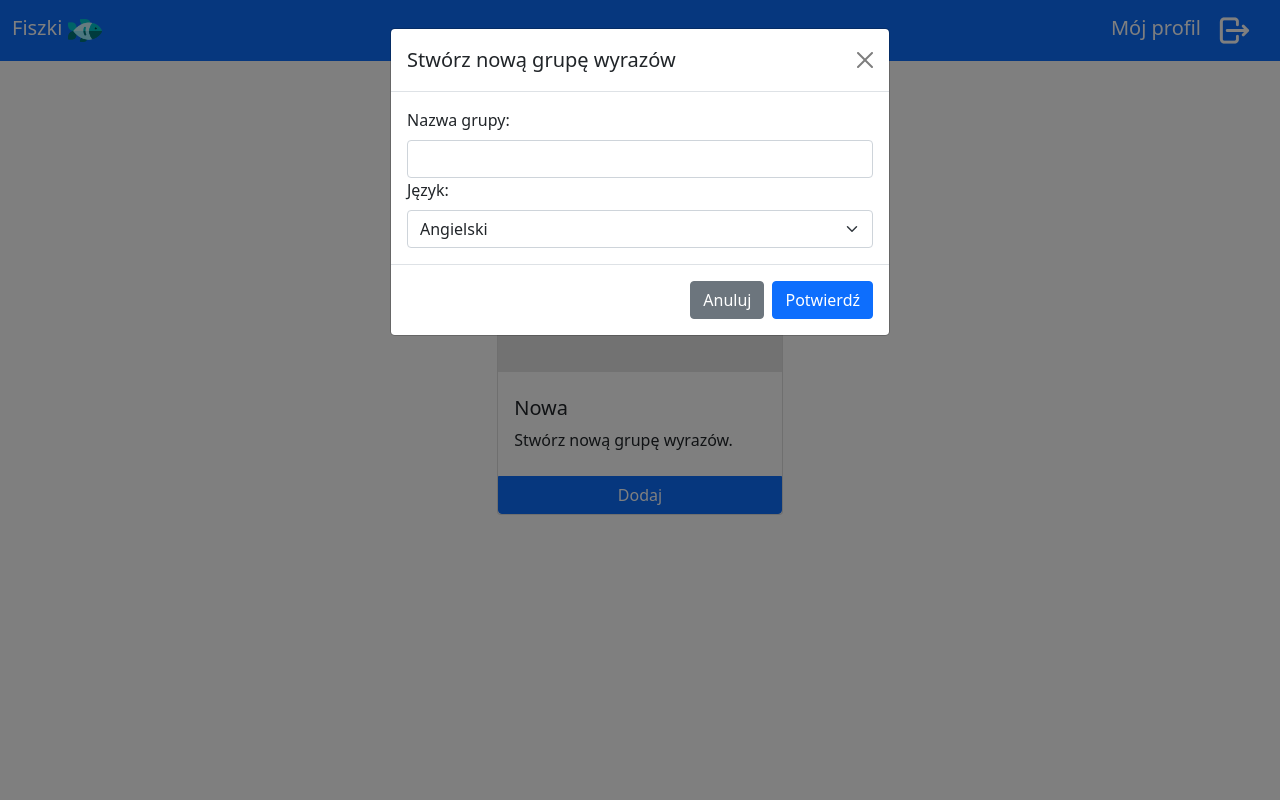
After one commit to SzymSledz/SWBO_Sledz, a Flask app: page /add_card in a window 1280 px wide, after a click on "Dodaj". The commit adds this page. Run offline with Flask 3, Linux system fonts and the light colour scheme; the visitor is signed in with stand-in values (Sample User, id 1).

Commit message:
Added new db model - groups Added functionality - adding cards groups

```diff
--- a/pjf/routes.py
+++ b/pjf/routes.py
@@ -3,7 +3,7 @@ from datetime import timedelta
 from flask_sqlalchemy import SQLAlchemy
 from pjf import app
 from pjf import db
-from pjf.models import users
+from pjf.models import users, groups
 
 @app.route("/")
 def main_page():
@@ -64,7 +64,15 @@ def user_page():
         else:
             if "login" in session:
                 login_in_session = session["login"]
-        return render_template("user.html", login=login_in_session)
+
+        user_id = users.query.filter_by(login=login_in_session).first().id
+        users_groups = groups.query.filter_by(user_id=user_id).all()
+        messages = []
+
+        for group in users_groups:
+            message = f"Nazwa: {group.name} Język: {group.lang} User: {group.user_id} Id_w_Sesji: {user_id}"
+            messages.append(message)
+        return render_template("user.html", login=login_in_session, groups=messages)
     else:
         return redirect(url_for("login_page"))
 
@@ -124,3 +132,28 @@ def sign_up_page():
             if "login" in session:  # fill login input if login is in session
                 return render_template("sign_up.html", login=session["login"], error=error)
             return render_template("sign_up.html", login="", error=error)
+
+@app.route("/add_card", methods=["GET", "POST"])
+def add_card_page():
+    if "logged_in" not in session:
+        return redirect(url_for("login_page"))
+    if request.method == "POST":
+        group_name = request.form["name"]
+        group_lang = request.form["lang"]
+        user_id = users.query.filter_by(login=session['login']).first().id # only one exists, login is unique
+
+        new_group = groups(name=group_name, lang=group_lang, user_id=user_id)
+        db.session.add(new_group)
+        db.session.commit()
+        # all_groups = groups.query.all()
+        #
+        # for group in all_groups:
+        #     flash(f"Nazwa: {group.name} Język: {group.lang} User: {group.user_id}", "info")
+        return redirect(url_for("user_page"))
+
+    else: #method == get
+        languages = ['Angielski', 'Niemiecki', 'Hiszpański', 'Francuski', 'Włoski', 'Duński',   'Turecki',
+                     'Chiński', 'Japoński', 'Holenderski', 'Portugalski', 'Czeski', 'Słowacki', 'Węgierski']
+        languages.sort()
+
+        return render_template("cards_collection.html", languages=languages)
--- /dev/null
+++ b/pjf/templates/cards_collection.html
@@ -0,0 +1,66 @@
+{% extends "base.html" %}
+{% block title %}Fiszki{% endblock %}
+{% block content %}
+
+  <div class="modal fade" id="reg-modal" tabindex="-1" aria-labelledby="modal-title" aria-hidden="true">
+    <div class="modal-dialog">
+      <div class="modal-content">
+        <div class="modal-header">
+          <h5 class="modal-title" id="modal-title">Stwórz nową grupę wyrazów</h5>
+          <button type="button" class="btn-close" data-bs-dismiss="modal" aria-label="Close"></button>
+        </div>
+          <form action="#" method="post">
+            <div class="modal-body">
+              <label for="modal-name" class="form-label">Nazwa grupy:</label>
+              <input type="text" class="form-control" id="modal-name" name="name"/>
+              <label for="modal-lang" class="form-label">Język:</label>
+                <select class="form-select" aria-label="Default select example" id="modal-lang" name="lang">
+                    {% if languages %}
+                        {% for lang in languages %}
+                          <option value={{lang}}>{{lang}}</option>
+                        {% endfor %}
+                    {% endif %}
+                </select>
+            </div>
+            <div class="modal-footer">
+              <button type="button" class="btn btn-secondary" data-bs-dismiss="modal">Anuluj</button>
+              <button type="submit" class="btn btn-primary">Potwierdź</button>
+            </div>
+          </form>
+      </div>
+    </div>
+  </div>
+
+
+
+
+<div class="row justify-content-center">
+    <div class="card col-sm p-0 m-2" style="max-width: 30%">
+        <img src="{{url_for('static', filename='images/new_cards.png')}}"/>
+      <div class="card-body p-0">
+        <div class="px-3 py-4">
+            <h5 class="card-title">Nowa</h5>
+            <p class="card-text">Stwórz nową grupę wyrazów.</p>
+        </div>
+         <button class="btn btn-primary w-100 mt-10 rounded-0 rounded-bottom" data-bs-toggle="modal" data-bs-target="#reg-modal">
+            Dodaj
+         </button>
+      </div>
+    </div>
+
+    {% if cards %}
+        {% for card in cards %}
+          <div class="card col-sm p-0 m-2" style="width: 12rem;">
+            <img src="{{url_for('static', filename='images/learning.png')}}" class="border-top border-bottom border-3 border-primary"/>
+          <div class="card-body p-0">
+            <div class="px-3 py-4">
+                <h5 class="card-title">Ćwicz</h5>
+                <p class="card-text">Wybierz lekcję ze swojej kolekcji i zacznij ćwiczenie.</p>
+            </div>
+            <a href="/add_card" class="btn btn-primary w-100 mt-10 rounded-0 rounded-bottom">Przejdź <img src="{{url_for('static', filename='images/arrow.png')}}" class="mw-100"/></a>
+          </div>
+        </div>
+        </div>
+        {% endfor %}
+    {% endif %}
+{% endblock %}
--- a/pjf/templates/index.html
+++ b/pjf/templates/index.html
@@ -1,5 +1,5 @@
 {% extends "base.html" %}
-{% block title %}Home Page{% endblock %}
+{% block title %}Fiszki{% endblock %}
 {% block content %}
 <div class="row justify-content-center">
 
@@ -12,7 +12,7 @@
             <h5 class="card-title">Ćwicz</h5>
             <p class="card-text">Wybierz lekcję ze swojej kolekcji i zacznij ćwiczenie.</p>
         </div>
-        <a href="#" class="btn btn-primary w-100 mt-10 rounded-0 rounded-bottom">Przejdź <img src="{{url_for('static', filename='images/arrow.png')}}" class="mw-100"/></a>
+        <a href="/add_card" class="btn btn-primary w-100 mt-10 rounded-0 rounded-bottom">Przejdź <img src="{{url_for('static', filename='images/arrow.png')}}" class="mw-100"/></a>
       </div>
     </div>
     <div class="card col-sm p-0 m-2" style="width: 12rem;">
--- a/pjf/templates/login.html
+++ b/pjf/templates/login.html
@@ -1,5 +1,5 @@
 {% extends "base.html" %}
-{% block title %}Login Page{% endblock %}
+{% block title %}Fiszki - logowanie{% endblock %}
 
 {% block content %}
   {% with messages  = get_flashed_messages() %}
--- a/pjf/templates/sign_up.html
+++ b/pjf/templates/sign_up.html
@@ -1,5 +1,5 @@
 {% extends "base.html" %}
-{% block title %}Sign up Page{% endblock %}
+{% block title %}Fiszki - rejestracja{% endblock %}
 {% block content %}
     <h1>Zarejestruj się</h1>
     {% with messages  = get_flashed_messages() %}
--- a/requirements.txt
+++ b/requirements.txt
@@ -1,3 +1,3 @@
+#pip install flask
 
-
-pip install flask
+#pip install SQLAlchemy
```
Also changed, not shown: pjf/models.py (+13 -1 lines), pjf/templates/user.html (+9 -1 lines), pjf/static/images/learning — kopia.png (added), pjf/static/images/new_cards.png (added).
